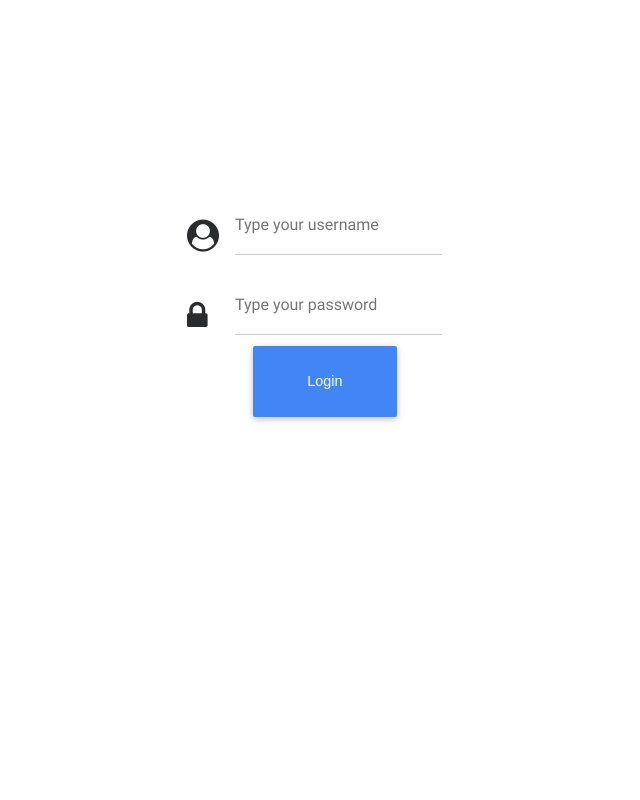
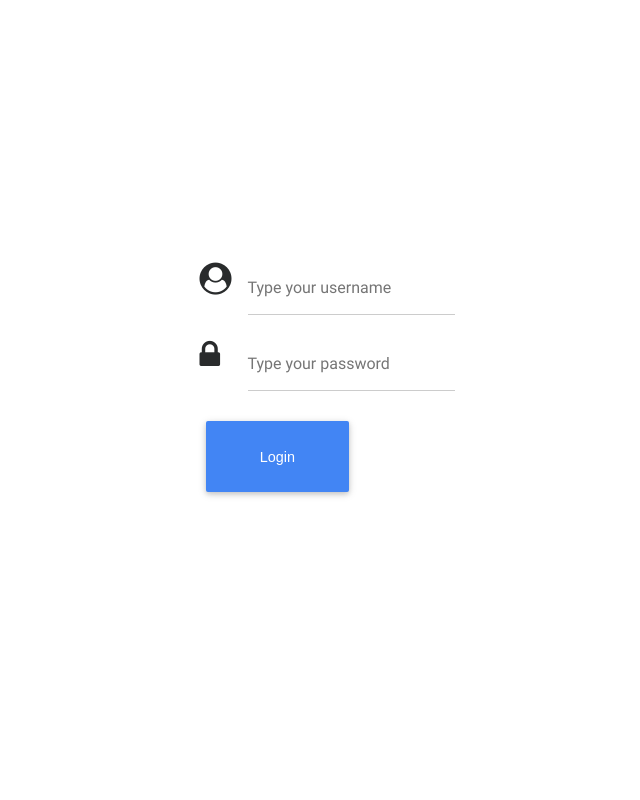
Before and after one commit to IrrelevantMagician111/Group-66-CS-4400-Database-Spring-2017, a PHP site: page / in a window 1280 px wide. Shown: the whole page, without its empty margins (313-953 px from the left). Run offline with PHP 8.4, Linux system fonts and the light colour scheme; some libraries are stand-ins or nearby versions.

Commit message:
Validate change
Gets rid of validate valid and invalid

```diff
--- a/CS 4400 Project Main Folder/css/style.css
+++ b/CS 4400 Project Main Folder/css/style.css
@@ -1,16 +1,17 @@
 /* YOUR CUSTOM STYLES */
+
 form.form-inline {
 	position: absolute;
-	top: 200px;
-	left: 500px;
 }
 #password-block {
-	position: absolute;
-	top: 80px;
-	left: 0px;
+	position: relative;
 }
 #login-button {
-	position: absolute;
-	top: 140px;
-	left: 60px;
+	position: relative;
 }
+.center-container {
+	display: flex;
+	justify-content: center;
+	align-items: center;
+	height: 100vh;
+}
--- a/CS 4400 Project Main Folder/index.html
+++ b/CS 4400 Project Main Folder/index.html
@@ -19,19 +19,19 @@
 </head>
 
 <body>
-
-<form action ="http://localhost/CS_4400_Database_Project_php_folder/login.php"  method = "post" class="form-inline">
+<div class="center-container">
+	<form action ="http://localhost/CS_4400_Database_Project_php_folder/login.php"  method = "post" class="">
 
 		<div class="md-form form-group" id ="username-block">
 			<i class="fa fa-user-circle prefix" aria-hidden="true"></i>
-        <input type="text" name="username" id="form91" class="form-control validate">
-        <label for="form91" data-error="wrong" data-success="right">Type your username</label>
+			<input pattern="^[_A-z0-9]{1,}$" type="text" name="username" id="form91" class="form-control">
+			<label for="form91" data-error="wrong">Type your username</label>
 		</div>
 
 		<div class="md-form form-group" id="password-block">
 			<i class="fa fa-lock prefix" ></i>
-        <input type="password" name="password" id="form92" class="form-control validate">
-        <label for="form92" data-error="wrong" data-success="right">Type your password</label>
+			<input type="password" name="password" id="form92" class="form-control">
+			<label for="form92" data-error="wrong" >Type your password</label>
 		</div>
 
 		<div class="md-form form-group" id="login-button">
@@ -39,7 +39,7 @@
 		</div>
 
 	</form>
-
+</div>
 
     <!-- /Start your project here-->
 
```
Lines whose indentation alone changed are shown as unchanged.
